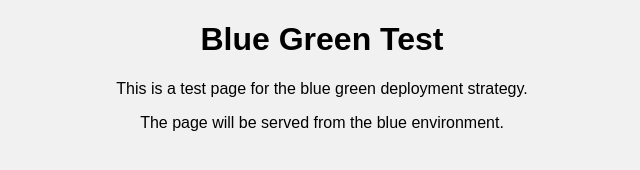
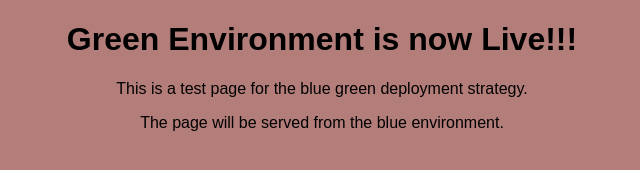
Before and after one commit to Harjeet7887/blue-green, a plain HTML site: page index.html in a window 1280 px wide. Shown: the whole page, without its empty margins (318-958 px from the left). Drawn offline with Linux system fonts and the light colour scheme.

Commit message:
Update index.html (Change color)

```diff
--- a/index.html
+++ b/index.html
@@ -7,14 +7,14 @@
     <style>
         body {
             font-family: Arial, Helvetica, sans-serif;
-            background-color: #f1f1f1;
+            background-color: #b37d79;
             text-align: center;
         }
 
     </style>
 </head>
 <body>
-    <h1>Blue Green Test</h1>
+    <h1>Green Environment is now Live!!!</h1>
     <p>This is a test page for the blue green deployment strategy.</p>
     <p>The page will be served from the blue environment.</p>
 </body>
```
